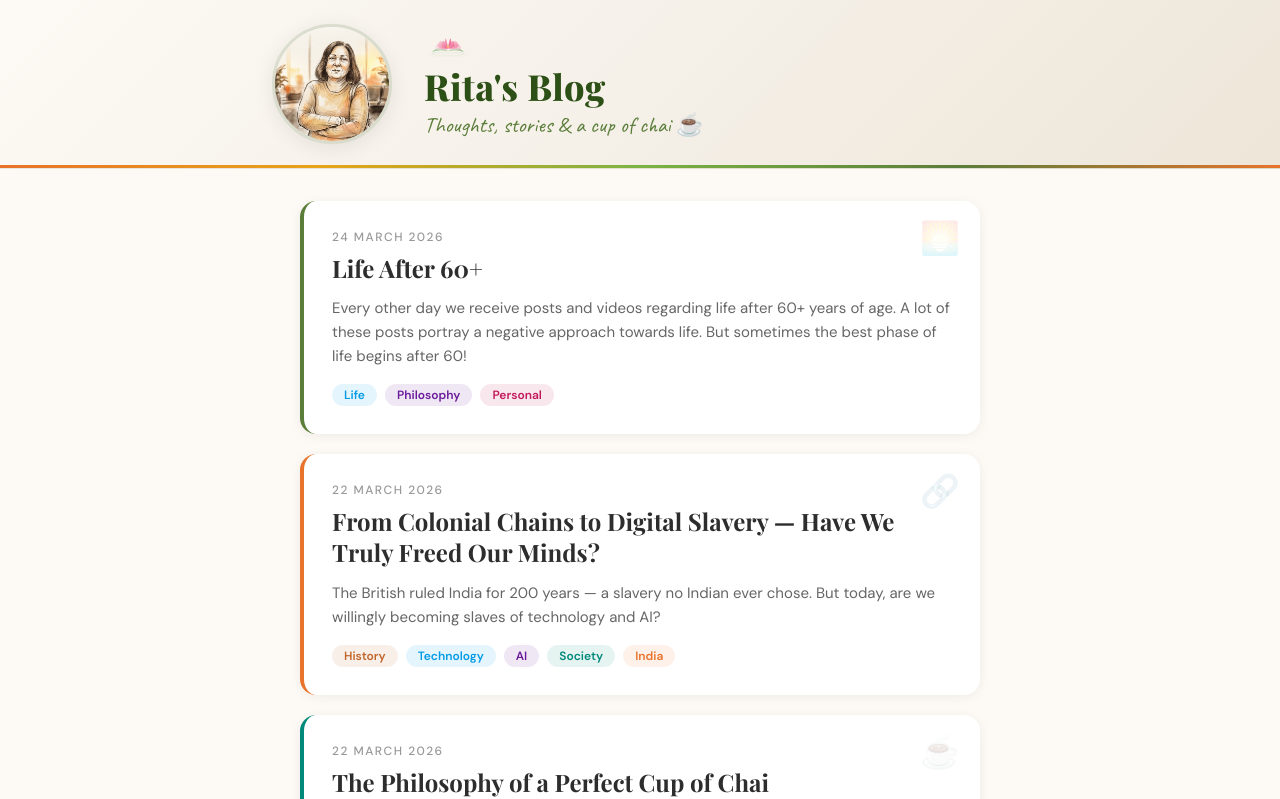
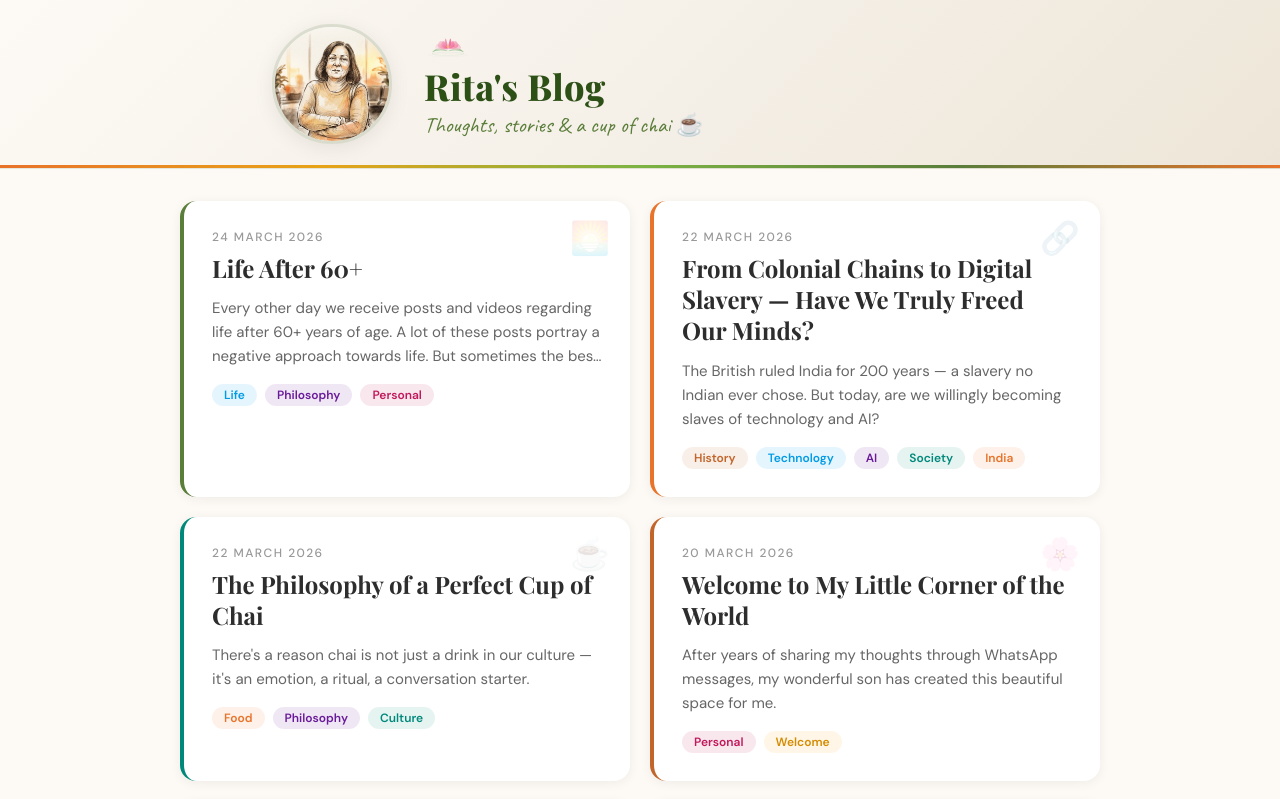
Before and after one commit to parashar-prateek/moms-blog, a Next.js app: page / in a window 1280 px wide. Shown: the top 799 px of the page. Built offline with nearby package versions, Linux system fonts and the light colour scheme.

Commit message:
Switch post grid to 2-column layout on desktop

```diff
--- a/src/app/globals.css
+++ b/src/app/globals.css
@@ -108,7 +108,7 @@ body {
 
 /* ─── Main content ─── */
 .main-content {
-  max-width: 720px;
+  max-width: 960px;
   margin: 0 auto;
   padding: 32px 20px 64px;
 }
@@ -116,6 +116,7 @@ body {
 /* ─── Post cards ─── */
 .posts-grid {
   display: grid;
+  grid-template-columns: repeat(2, 1fr);
   gap: 20px;
 }
 
@@ -379,6 +380,9 @@ body {
     width: 100px;
     height: 100px;
   }
+  .posts-grid {
+    grid-template-columns: 1fr;
+  }
   .main-content {
     padding: 20px 16px 48px;
   }
```
